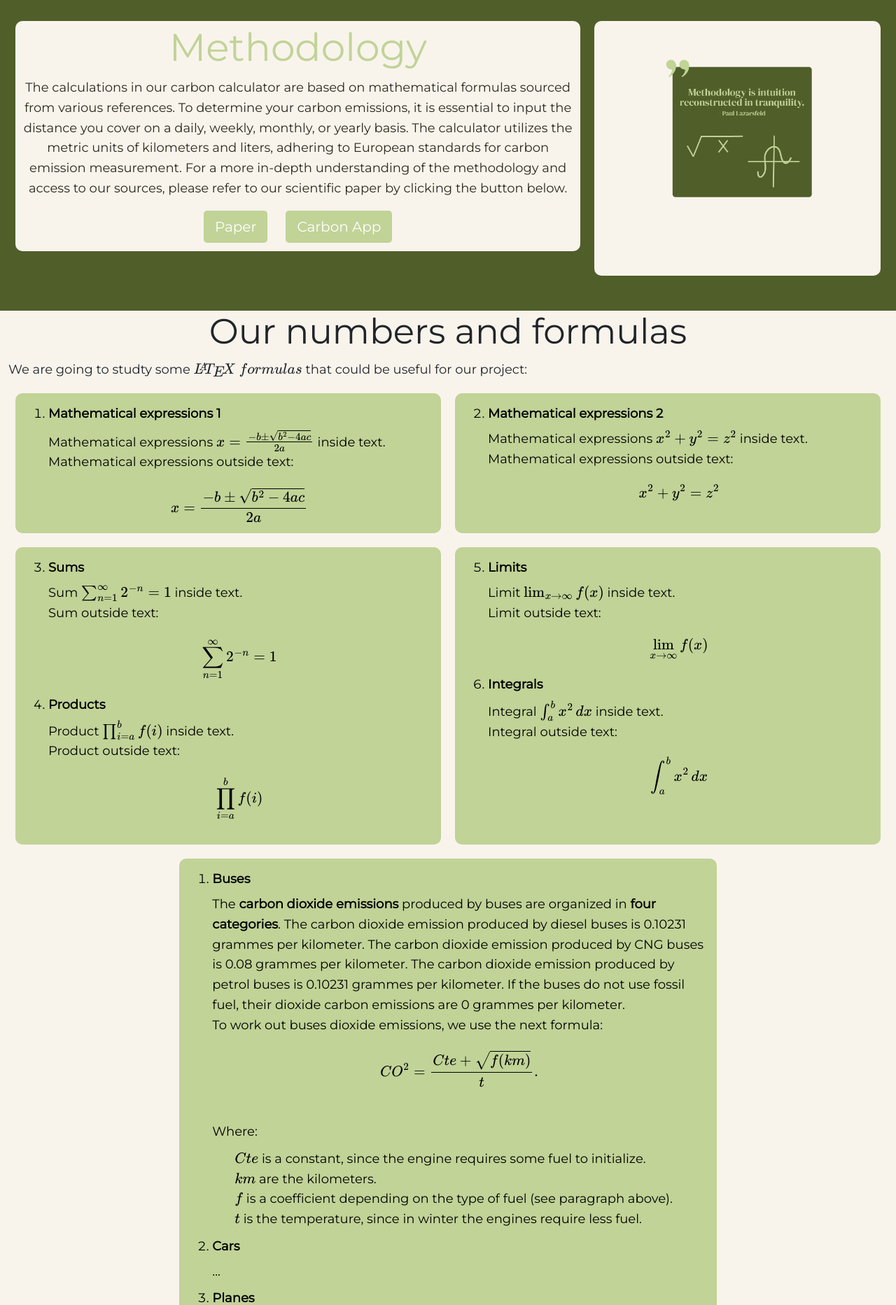
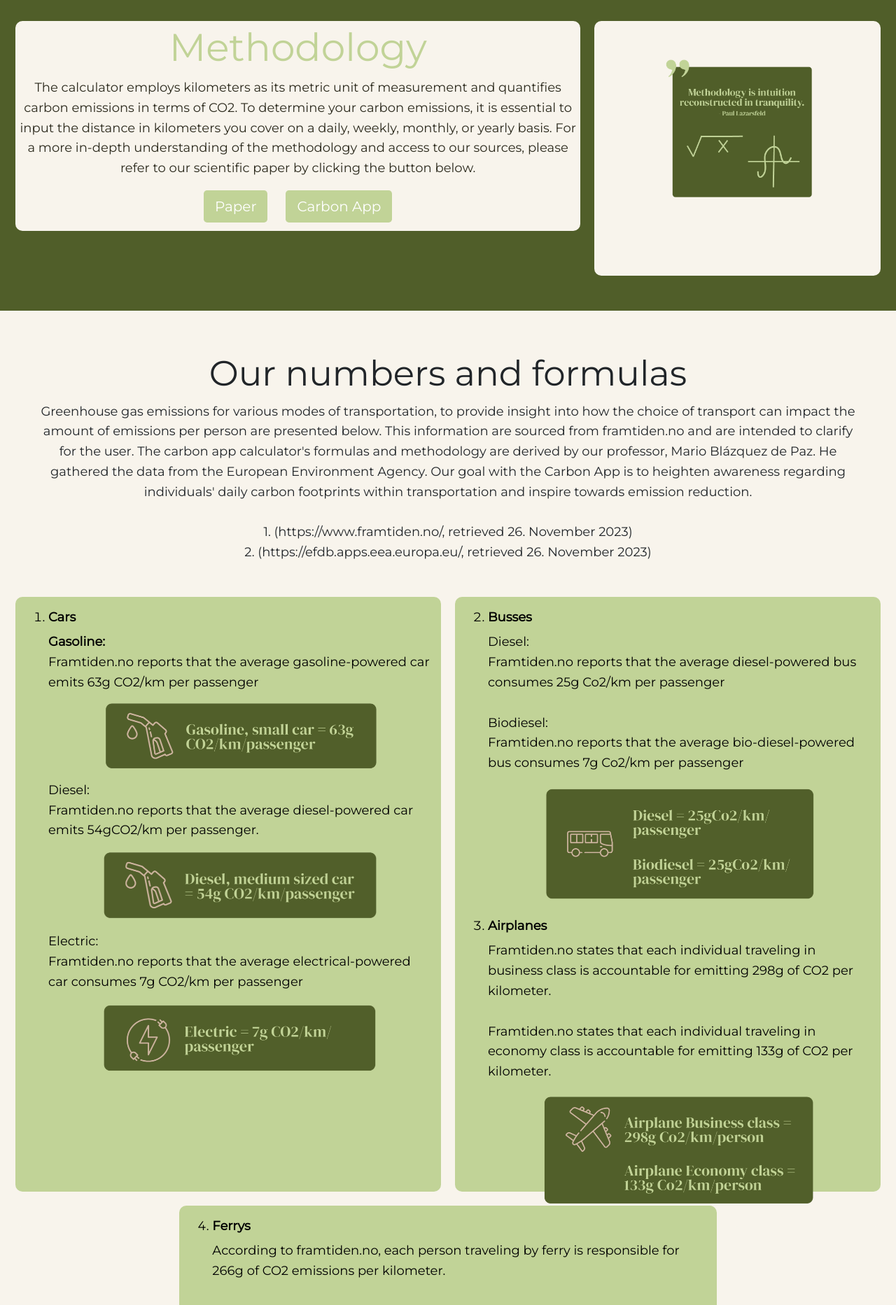
Before and after one commit to Kodegruppa2023/carbonapp2023, a Flask app: page /methodology in a window 1280 px wide. Shown: the part 100-1965 px from the top of the page at 70% size. Run offline with Flask 2, Linux system fonts and the light colour scheme; some libraries are stand-ins or nearby versions.

Commit message:
Update methodology.html

```diff
--- a/capp/templates/methodology.html
+++ b/capp/templates/methodology.html
@@ -9,9 +9,8 @@
         <div class="box">
             <h1 style="font-size:55px; text-align:center; "><span class="text-logo">Methodology</span></h1>
           <p style="text-align:center;">
-            The calculations in our carbon calculator are based on mathematical formulas sourced from various references.
-            To determine your carbon emissions, it is essential to input the distance you cover on a daily, weekly, monthly, or yearly basis.
-            The calculator utilizes the metric units of kilometers and liters, adhering to European standards for carbon emission measurement.
+            The calculator employs kilometers as its metric unit of measurement and quantifies carbon emissions in terms of CO2.
+            To determine your carbon emissions, it is essential to input the distance in kilometers you cover on a daily, weekly, monthly, or yearly basis.
             For a more in-depth understanding of the methodology and access to our sources, please refer to our scientific paper by clicking the button below.
           <div class="container_buttons_links_header">
             <div class="btn">
@@ -36,137 +35,159 @@
 <section class="section_body_methodology">
     <div class="container">
 
-
-        <div class="methodology" style="display:block;">
-            <h1 style="text-align:center;"> Our numbers and formulas</h1>
-            <p>
-              We are going to studty some \(\LaTeX ~ formulas\) that could be useful for our project:
+    <div class="methodology" style="display:block; margin-top: 0; background-color: transparent;">
+        <h1 style="text-align:center;"> <br> Our numbers and formulas</h1>
+        <p style="text-align:center; margin-left: 40px; margin-right: 40px;">
+            Greenhouse gas emissions for various modes of transportation, to provide insight into how the choice of transport can impact the amount of emissions per person are presented below.
+            This information are sourced from framtiden.no and are intended to clarify for the user.
+            The carbon app calculator's formulas and methodology are derived by our professor, Mario Blázquez de Paz.
+            He gathered the data from the European Environment Agency.
+            Our goal with the Carbon App is to heighten awareness regarding individuals' daily carbon footprints within transportation and inspire towards emission reduction.
+            <br><br>
+            1.	(https://www.framtiden.no/, retrieved 26. November 2023)
+            <br>
+            2.	(https://efdb.apps.eea.europa.eu/, retrieved 26. November 2023)
+            <br>
+            <br>
         </p>
     </div>
 
+
         <!--Enumerated list (table with two columns)-->
         <div class="methodology">
-            <div class="box_table2" style="height:200px;">
+            <div class="box_table2" style="height:850px;">
                 <ol start="1">
                     <li>
-                        <h4>Mathematical expressions 1</h4>
+                        <h4><strong>Cars</strong></h4>
                         <p class="text-left">
-                            Mathematical expressions \( x = {-b \pm \sqrt{b^2-4ac} \over 2a} \) inside text.
+                            <strong>Gasoline:</strong><br>
+                            Framtiden.no reports that the average gasoline-powered car emits 63g CO2/km per passenger
+
                             <br>
-                            Mathematical expressions outside text:
-                            \[ x = {-b \pm \sqrt{b^2-4ac} \over 2a} \]
+                            <div class="icons">
+                                <img
+                                src="{{url_for('static', filename='icons/bensin.png')}}"
+                                style="width: 400px; height: auto;"
+                                alt=""/>
+                            </div>
+                        </p>
+                        <p class="text-left">
+                            Diesel:<br>
+                            Framtiden.no reports that the average diesel-powered car emits 54gCO2/km per passenger.
+
+                            <br>
+                            <div class="icons">
+                                <img
+                                src="{{url_for('static', filename='icons/diesel.png')}}"
+                                style="width: 400px; height: auto;"
+                                alt=""/>
+                            </div>
+                        </p>
+                        <p class="text-left">
+                            Electric:<br>
+                            Framtiden.no reports that the average electrical-powered car consumes 7g CO2/km per passenger
+
+                            <br>
+                            <div class="icons">
+                                <img
+                                src="{{url_for('static', filename='icons/elektrisk.png')}}"
+                                style="width: 400px; height: auto;"
+                                alt=""/>
+                            </div>
                         </p>
                     </li>
                 </ol>
             </div>
-            <div class="box_table2" style="height:200px;">
+            <div class="box_table2" style="height:850px;">
                 <ol start="2">
                     <li>
-                        <h4>Mathematical expressions 2</h4>
+                        <h4>Busses</h4>
                         <p class="text-left">
-                            Mathematical expressions \( x^2 + y^2 = z^2 \) inside text.
+
+                                Diesel:<br>
+                                Framtiden.no reports that the average diesel-powered bus consumes 25g Co2/km per passenger
+                                <br><br>
+                                Biodiesel:<br>
+                                Framtiden.no reports that the average bio-diesel-powered bus consumes 7g Co2/km per passenger
+
+                                <div class="icons">
+                                    <img
+                                    src="{{url_for('static', filename='icons/buss.png')}}"
+                                    style="width: 400px; height: auto;"
+                                    alt=""/>
+                                  </div>
+                        </p>
+                    </li>
+                </ol>
+                <ol start="3">
+                    <li>
+                        <h4>Airplanes</h4>
+                        <p class="text-left">
+                            Framtiden.no states that each individual traveling in business class is accountable for emitting 298g of CO2 per kilometer.
+                            <br><br>
+                            Framtiden.no states that each individual traveling in economy class is accountable for emitting 133g of CO2 per kilometer.
                             <br>
-                            Mathematical expressions outside text:
-                            \[ x^2 + y^2 = z^2 \]
+                            <div class="icons">
+                                <img
+                                src="{{url_for('static', filename='icons/fly.png')}}"
+                                style="width: 400px; height: auto;"
+                                alt=""/>
+                              </div>
                         </p>
                     </li>
                 </ol>
             </div>
         </div>
 
-        <!--Enumerated list (table with two columns)-->
-        <div class="methodology">
-            <div class="box_table2" style="height:425px;">
-                <ol start="3">
-                    <li>
-                        <h4>Sums</h4>
-                        <p class="text-left">
-                            Sum \(\sum_{n=1}^{\infty} 2^{-n} = 1\) inside text.
-                            <br>
-                            Sum outside text:
-                            \[ \sum_{n=1}^{\infty} 2^{-n} = 1 \]
-                        </p>
-                    </li>
-                    <li>
-                        <h4>Products</h4>
-                        <p class="text-left">
-                            Product \(\prod_{i=a}^{b} f(i)\) inside text.
-                            <br>
-                            Product outside text:
-                            \[ \prod_{i=a}^{b} f(i) \]
-                        </p>
-                    </li>
-                </ol>
-            </div>
-            <div class="box_table2" style="height:425px;">
-                <ol start="5">
-                    <li>
-                        <h4>Limits</h4>
-                        <p class="text-left">
-                            Limit \(\lim_{x\to\infty} f(x)\) inside text.
-                            <br>
-                            Limit outside text:
-                            \[ \lim_{x\to\infty} f(x) \]
-                        </p>
-                    </li>
-                    <li>
-                        <h4>Integrals</h4>
-                        <p class="text-left">
-                            Integral \(\int_{a}^{b} x^2 \,dx\) inside text.
-                            <br>
-                            Integral outside text:
-                            \[ \int_{a}^{b} x^2 \,dx \]
-                        </p>
-                    </li>
-                </ol>
-            </div>
-        </div>
-
-
-
-        <!--Enumerated list (table with one column)-->
+        <!--Nederste boks-->
         <div class="methodology">
             <div class="box_table1">
 
             </div>
             <div class="box_table1">
-                <ol>
+                        <ol start="4">
                             <li>
-                        <h4>Buses</h4>
+                                <h4>Ferrys</h4>
                                 <p class="text-left">
-                            The <strong>carbon dioxide emissions</strong> produced by buses are organized in <strong>four categories</strong>. The carbon dioxide emission produced by diesel buses is 0.10231 grammes per kilometer. The carbon dioxide emission produced by CNG buses is 0.08 grammes per kilometer. The carbon dioxide emission produced by petrol buses is 0.10231 grammes per kilometer. If the buses do not use fossil fuel, their dioxide carbon emissions are 0 grammes per kilometer.
-                            <br>
-                            To work out buses dioxide emissions, we use the next formula:
-                            \[CO^2 = {Cte + \sqrt{f(km)} \over t}.\]
-                            <br>
-                            Where:
-                            <ul style="text-align:left;">
-                                <li>
-                                    \(Cte\) is a constant, since the engine requires some fuel to initialize.
-                                </li>
-                                <li>
-                                    \(km\) are the kilometers.
-                                </li>
-                                <li>
-                                    \(f\) is a coefficient depending on the type of fuel (see paragraph above).
-                                </li>
-                                <li>
-                                    \(t\) is the temperature, since in winter the engines require less fuel.
-                                </li>
-                            </ul>
-
+                                    According to framtiden.no, each person traveling by ferry is responsible for 266g of CO2 emissions per kilometer.
+                                    <br><br>
+                                    <div class="icons">
+                                        <img
+                                        src="{{url_for('static', filename='icons/ferge.png')}}"
+                                        style="width: 400px; height: auto;"
+                                        alt=""/>
+                                      </div>
                                 </p>
                             </li>
+                        </ol>
+                        <ol start="5">
                             <li>
-                        <h4>Cars</h4>
+                                <h4>Train</h4>
                                 <p class="text-left">
-                            ...
+                                    According to framtiden.no, each person traveling by diesel-powered train is responsible for 91g of CO2 emissions per kilometer.
+                                    Each person travelling with electric train is responsible for 7g of CO2 emissions per kilometer.
+                                    <br>
+                                    <div class="icons">
+                                        <img
+                                        src="{{url_for('static', filename='icons/tog.png')}}"
+                                        style="width: 400px; height: auto;"
+                                        alt=""/>
+                                      </div>
                                 </p>
                             </li>
+                        </ol>
+                        <ol start="6">
                             <li>
-                        <h4>Planes</h4>
+                                <h4>Bicycling and walking</h4>
                                 <p class="text-left">
-                            ...
+                                    According to framtiden.no, there are zero emissions per kilometer for individuals cycling or walking.
+                                    <br>
+                                    <div class="icons">
+                                        <img
+                                        src="{{url_for('static', filename='icons/gå.png')}}"
+                                        style="width: 400px; height: auto;"
+                                        alt=""/>
+                                      </div>
                                 </p>
                             </li>
                         </ol>
```
Lines whose indentation alone changed are shown as unchanged.
